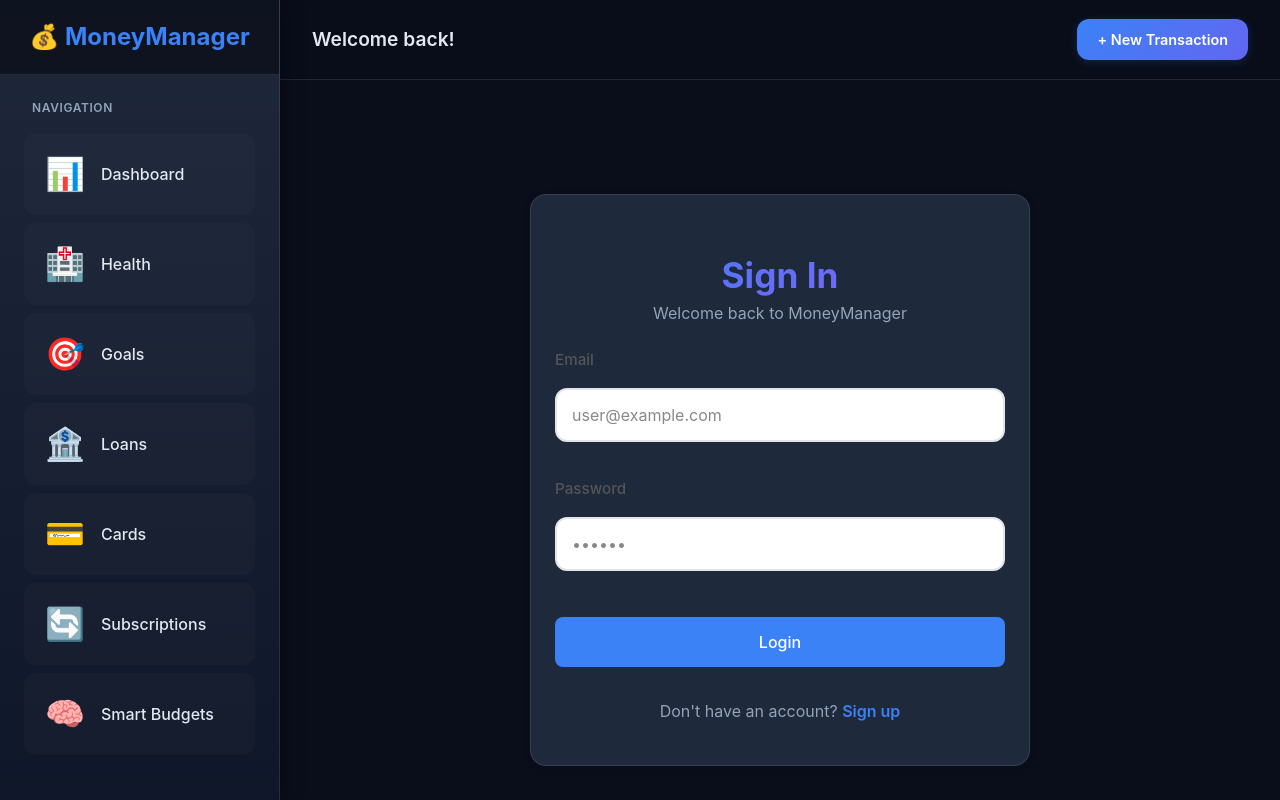
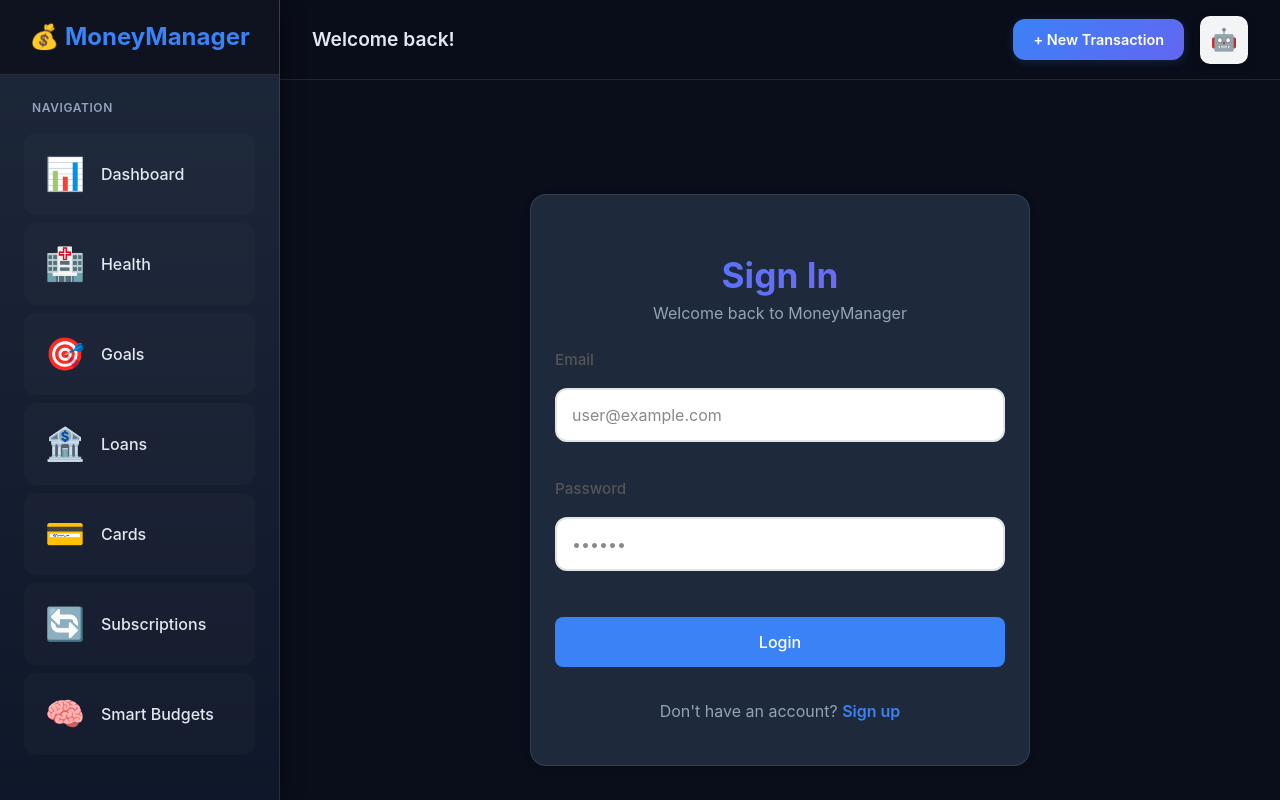
Before and after one commit to shimrin23/MoneyManager, a React (Vite) app in the folder ai-pfm-frontend/: page /login in a window 1280 px wide. Built offline with nearby package versions, Linux system fonts and the light colour scheme; no server answers; sample sign-in values are in the browser's storage.

Commit message:
update AI ask in nav bar

```diff
--- a/ai-pfm-frontend/src/App.css
+++ b/ai-pfm-frontend/src/App.css
@@ -76,6 +76,31 @@
 .header-quick-add:hover {
   transform: translateY(-1px);
   box-shadow: 0 4px 20px rgba(59, 130, 246, 0.3);
+}
+.header-ai-icon-button {
+  width: 48px;
+  height: 48px;
+  border: none;
+  border-radius: 10px;
+  background: #f3f4f6;
+  display: inline-flex;
+  align-items: center;
+  justify-content: center;
+  cursor: pointer;
+  transition: transform 0.2s ease, box-shadow 0.2s ease;
+  box-shadow: 0 2px 10px rgba(0, 0, 0, 0.2);
+}
+.header-ai-icon-button:hover {
+  transform: translateY(-1px);
+  box-shadow: 0 6px 18px rgba(0, 0, 0, 0.25);
+}
+.header-ai-icon {
+  display: inline-flex;
+  align-items: center;
+  justify-content: center;
+  font-size: 1.35rem;
+  line-height: 1;
+  color: #000;
 }
 .side-navigation {
   position: fixed;
@@ -1848,11 +1873,23 @@
   padding: 1rem 1.5rem;
   font-size: 1rem;
   font-weight: 600;
+  display: inline-flex;
+  flex-direction: column;
+  align-items: center;
+  justify-content: center;
+  gap: 0.2rem;
   cursor: pointer;
   box-shadow:
     0 10px 24px rgba(102, 126, 234, 0.35),
     0 4px 10px rgba(0, 0, 0, 0.15);
   transition: all 0.3s cubic-bezier(0.4, 0, 0.2, 1);
+}
+.ask-ai-label {
+  line-height: 1.1;
+}
+.ask-ai-icon {
+  font-size: 1rem;
+  line-height: 1;
 }
 .ask-ai-button:hover {
   transform: translateY(-2px) scale(1.02);
--- a/ai-pfm-frontend/src/App.tsx
+++ b/ai-pfm-frontend/src/App.tsx
@@ -19,6 +19,7 @@
 import { CreditCardsPage } from './pages/CreditCardsPage';
 import { SubscriptionsPage } from './pages/SubscriptionsPage';
 import { SmartBudgetsPage } from './pages/SmartBudgetsPage';
+import { AIAssistant } from './components/AIAssistant';
 import './App.css';
 import './styles/UserPages.css';
 import './styles/FinancialPages.css';
@@ -35,6 +36,7 @@
 function App() {
   const isAuthenticated = !!localStorage.getItem('token');
   const [showAddTransactionModal, setShowAddTransactionModal] = useState(false);
+  const [isAiAssistantOpen, setIsAiAssistantOpen] = useState(false);
   const [isMobile, setIsMobile] = useState(() => window.innerWidth <= 768);
   const [isSidebarOpen, setIsSidebarOpen] = useState(() => window.innerWidth > 768);
 
@@ -157,6 +159,15 @@
                     onClick={() => setShowAddTransactionModal(true)}
                   >
                     + New Transaction
+                  </button>
+                  <button
+                    type="button"
+                    className="header-ai-icon-button"
+                    aria-label="Open AI Assistant"
+                    title="AI Assistant"
+                    onClick={() => setIsAiAssistantOpen(true)}
+                  >
+                    <span className="header-ai-icon" aria-hidden="true">🤖</span>
                   </button>
                   <UserHeader />
                 </div>
@@ -317,6 +328,9 @@
               />
             </Routes>
           </div>
+          {isAuthenticated && (
+            <AIAssistant open={isAiAssistantOpen} onOpenChange={setIsAiAssistantOpen} />
+          )}
 
           {/* Global Add Transaction Modal */}
           {showAddTransactionModal && <AddTransactionModal />}
--- a/ai-pfm-frontend/src/components/Dashboard.tsx
+++ b/ai-pfm-frontend/src/components/Dashboard.tsx
@@ -170,14 +170,6 @@
                     </div>
                 </div>
             </div>
-
-            {/* Ask AI Button Bar */}
-            <div className="ask-ai-bar">
-                <button className="ask-ai-button" onClick={() => setAiOpen(true)}>
-                    🤖 Ask AI
-                </button>
-            </div>
-
             {/* AI Assistant Modal */}
             <AIAssistant open={aiOpen} onOpenChange={setAiOpen} />
         </div>
--- a/ai-pfm-frontend/src/pages/FinancialHealthPage.tsx
+++ b/ai-pfm-frontend/src/pages/FinancialHealthPage.tsx
@@ -46,10 +46,6 @@
         } finally {
             setLoading(false);
         }
-    };
-
-    const openAIAssistant = () => {
-        setAiOpen(true);
     };
 
     const fetchPeerBenchmarks = async () => {
@@ -231,11 +227,6 @@
                     </div>
                 </div>
             </div>
-            <div className="ask-ai-bar">
-                <button className="ask-ai-button" onClick={openAIAssistant}>
-                    🤖 Ask AI
-                </button>
-            </div>
             <AIAssistant open={aiOpen} onOpenChange={setAiOpen} />
         </div>
     );
```
